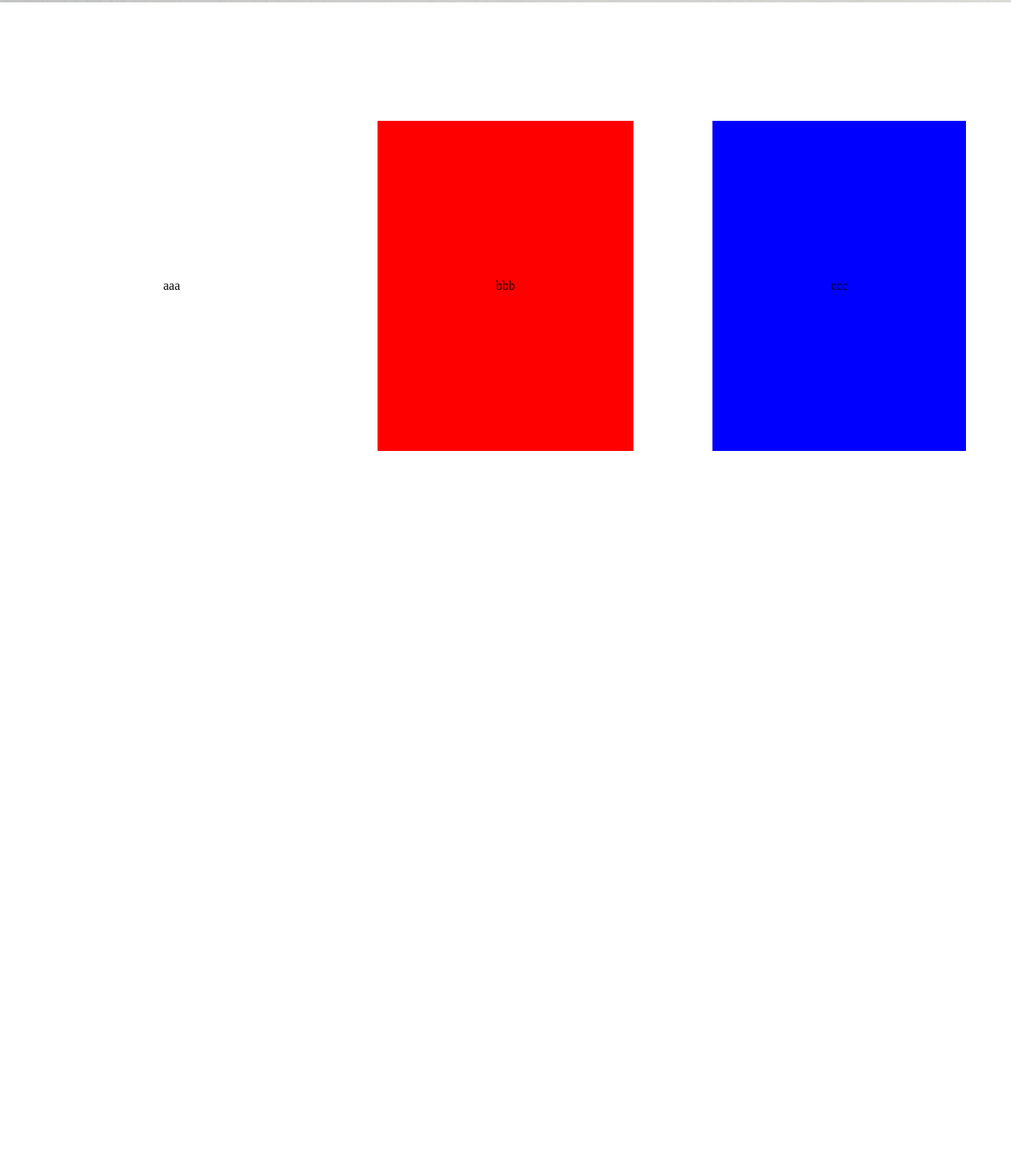
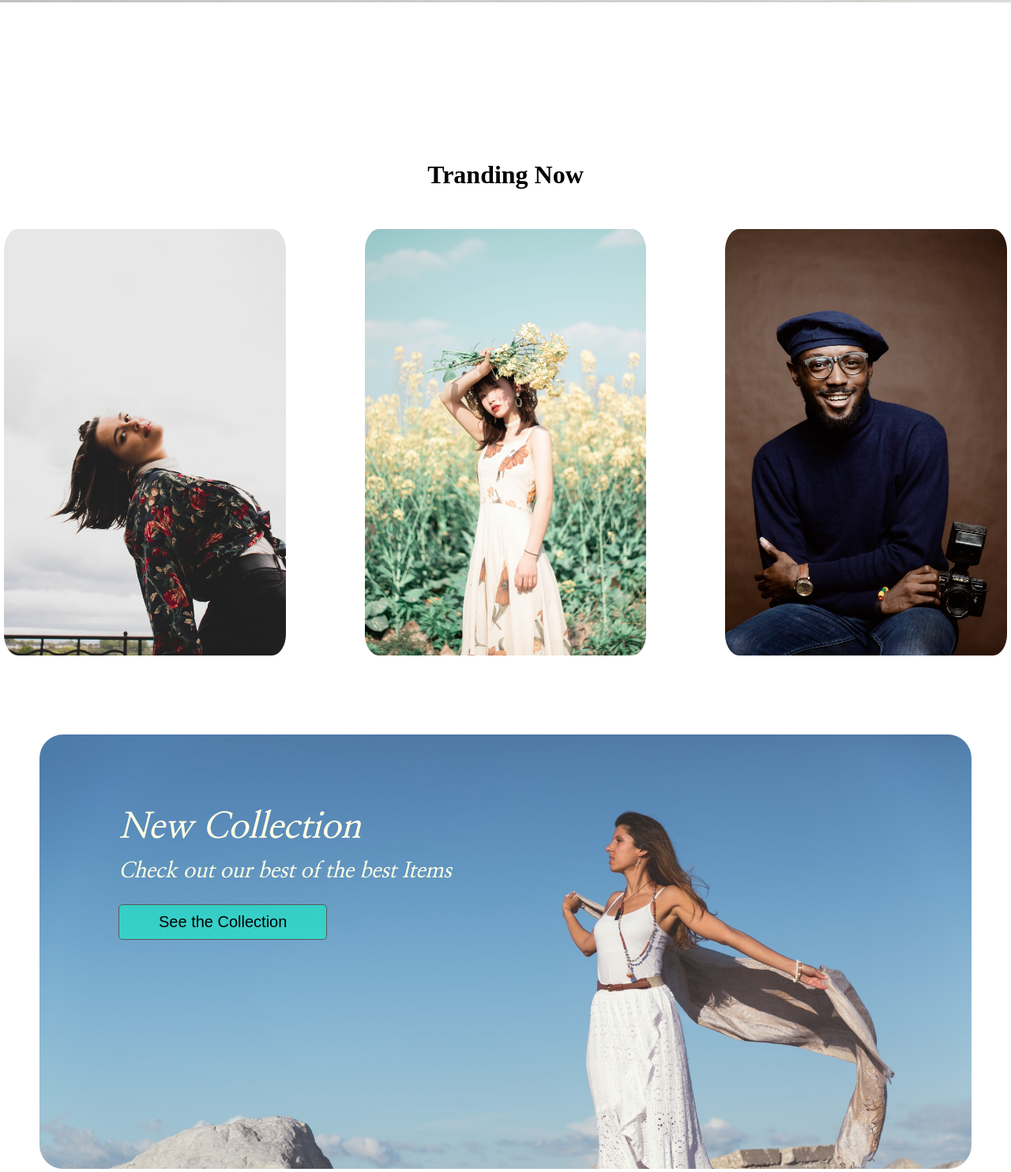
Before and after one commit to BlackStone8960/wadp410_midterm, a plain HTML site: page w3 midterm project/index.html in a window 1280 px wide. Shown: the part 1027-2511 px from the top of the page at 79% size. Before the commit the page ends 1598 px from the top, so only its background shows below. Drawn offline with Linux system fonts and the light colour scheme.

Commit message:
changed some style

```diff
--- a/w3 midterm project/css/footer.css
+++ b/w3 midterm project/css/footer.css
@@ -1,3 +1,5 @@
+
+
 footer {
   background-color: #333;
   width: 100%;
--- a/w3 midterm project/css/index-style.css
+++ b/w3 midterm project/css/index-style.css
@@ -1,3 +1,5 @@
+@import 'footer.css';
+
 body {
     padding: 0;
     margin: 0;
@@ -20,18 +22,18 @@ header {
     position: relative;
 }
 
-.explanatnionForImage {
+.explanationForImage p {
     position: absolute;
-    padding-left: 630px;
-    padding-top: 400px;
+    left: 630px;
+    top: 400px;
     font-size: 50px;
     font-family: 'Nanum Myeongjo', serif;
     font-style: italic;
 }
 
 .headerBlock {
-    top: 30px;
-    position: fixed;
+    top: 0px;
+    position: sticky;
     width: 100%;
     background-color: rgb(0, 0, 0, .1);
     padding-top: 10px;
@@ -55,6 +57,7 @@ header {
 
 .logo .logoLink {
     text-decoration: none;
+    color: white;
 }
 
 .navInHeader ul {
@@ -80,35 +83,118 @@ header {
     padding-right: 15px;
 }
 
-.trandingClothes {
+.navInHeader-icon a {
+    color: white;
+}
 
+.trandingClothes h1 {
+    padding-top: 200px;
+    margin-bottom: 0px;
+    text-align: center;
 }
 
 .trandingClothes .container-tranding {
     position: relative;
     display: flex;
     justify-content: center;
-    margin-top: 150px;
+    margin-top: 50px;
 }
 
 .trandingClothes .container-tranding .tranding1 {
-    background-image: url(./img/tranding1.jpeg);
-    background-size: contain;
-    padding: 200px 150px;
+    background-image: url(../img/tranding1.jpeg);
+    background-size: cover;
+    border-radius: 5%;
+    height: 500px;
+    padding: 20px 130px;
     margin-left: 50px;
     margin-right: 50px;
+    color: rgba(0, 0, 0, 0);
+    position: relative;
+    cursor: pointer;
+}
+
+.trandingClothes .container-tranding .tranding1:hover {
+    transition: ease-in .3s;
+    color: rgba(0, 0, 0, .7);
+    transform: scale(1.1);
 }
 
 .trandingClothes .container-tranding .tranding2 {
-    background-color:red;
-    padding: 200px 150px;
+    background-image: url(../img/tranding2.jpeg);
+    background-size: cover;
+    border-radius: 5%;
+    height: 500px;
+    padding: 20px 130px;
     margin-left: 50px;
     margin-right: 50px;
+    color: rgba(0, 0, 0, 0);
+    position: relative;
+    cursor: pointer;
+}
+
+.trandingClothes .container-tranding .tranding2:hover {
+    transition: ease-in .3s;
+    color: rgba(0, 0, 0, .7);
+    transform: scale(1.1);
 }
 
 .trandingClothes .container-tranding .tranding3 {
-    background-color:blue;
-    padding: 200px 150px;
+    background-image: url(../img/tranding3.jpeg);
+    background-size: cover;
+    border-radius: 5%;
+    height: 500px;
+    padding: 20px 130px;
     margin-left: 50px;
     margin-right: 50px;
+    color: rgba(0, 0, 0, 0);
+    position: relative;
+    cursor: pointer;
 }
+
+.trandingClothes .container-tranding .tranding3:hover {
+    transition: ease-in .3s;
+    color: rgba(0, 0, 0, .7);
+    transform: scale(1.1);
+}
+
+.container-newItem {
+    background-image: url(../img/dress1.jpeg);
+    background-size: cover;
+    border-radius: 30px;
+    margin: 100px 50px 30px 50px;
+    padding-bottom: 550px;
+    position: relative;
+    display: flex;
+    justify-content: center;
+}
+
+.newItem .container-newItem .description {
+    position: absolute;
+    top: 90px;
+    left: 100px;
+}
+
+.newItem .container-newItem .description h1 {
+    font-family: 'Nanum Myeongjo', serif;
+    font-style: italic;
+    font-size: 45px;
+    color: #ffffe6;
+}
+
+.newItem .container-newItem .description h2 {
+    font-family: 'Nanum Myeongjo', serif;
+    font-style: italic;
+    font-size: 27px;
+    color: #ffffe6;
+    padding-top: 10px;
+}
+
+.newItem .container-newItem .description button {
+    margin-top: 25px;
+    padding: 10px 50px;
+    font-size: 20px;
+    border: .5px solid #595959;
+    border-radius: 5px;
+    outline: none;
+    background-color: rgba(0, 255, 200, .5);
+}
--- a/w3 midterm project/index.html
+++ b/w3 midterm project/index.html
@@ -45,18 +45,44 @@
                 <a href="#"><i class="fas fa-shopping-cart"></i></a>
             </nav>
         </div>
-        <div class="explanatnionForImage">
-            <p>Experience the amazing texture.</p>
-        </div>
+            <div class="explanationForImage">
+                <p>Experience the amazing texture.</p>
+            </div>
+
     </header>
 
     <div class="trandingClothes">
+        <h1>Tranding Now</h1>
         <div class="container-tranding">
-            <div class="tranding1">aaa
+            <div class="tranding1">
+                <p>Lorem ipsum dolor sit, amet consectetur adipisicing
+                elit. Necessitatibus, consequatur unde debitis at
+                odit facere repellendus nobis illum qui nemo est
+                eum excepturi eaque, in explicabo quisquam cupiditate
+                eveniet! Corrupti!</p>
             </div>
-            <div class="tranding2">bbb
+            <div class="tranding2">
+                <p>Lorem ipsum dolor sit, amet consectetur adipisicing
+                elit. Necessitatibus, consequatur unde debitis at
+                odit facere repellendus nobis illum qui nemo est
+                eum excepturi eaque, in explicabo quisquam cupiditate
+                eveniet! Corrupti!</p>
             </div>
-            <div class="tranding3">ccc
+            <div class="tranding3">
+                <p>ipsum dolor sit, amet consectetur adipisicing
+                elit. Necessitatibus, consequatur unde debitis at
+                odit facere repellendus nobis illum qui nemo est
+                eum excepturi eaque, in explicabo quisquam cupiditate
+                eveniet! Corrupti!</p>
+            </div>
+        </div>
+    </div>
+    <div class="newItem">
+        <div class="container-newItem">
+            <div class="description">
+                <h1>New Collection</h1>
+                <h2>Check out our best of the best Items</h2>
+                <button type="button" name="seeCollection">See the Collection</button>
             </div>
         </div>
     </div>
```
Also changed, not shown: w3 midterm project/css/header.css (+34 -2 lines), w3 midterm project/img/dress1.jpeg (added), w3 midterm project/img/tranding2.jpeg (added), w3 midterm project/img/tranding3.jpeg (added), 4 other files.
